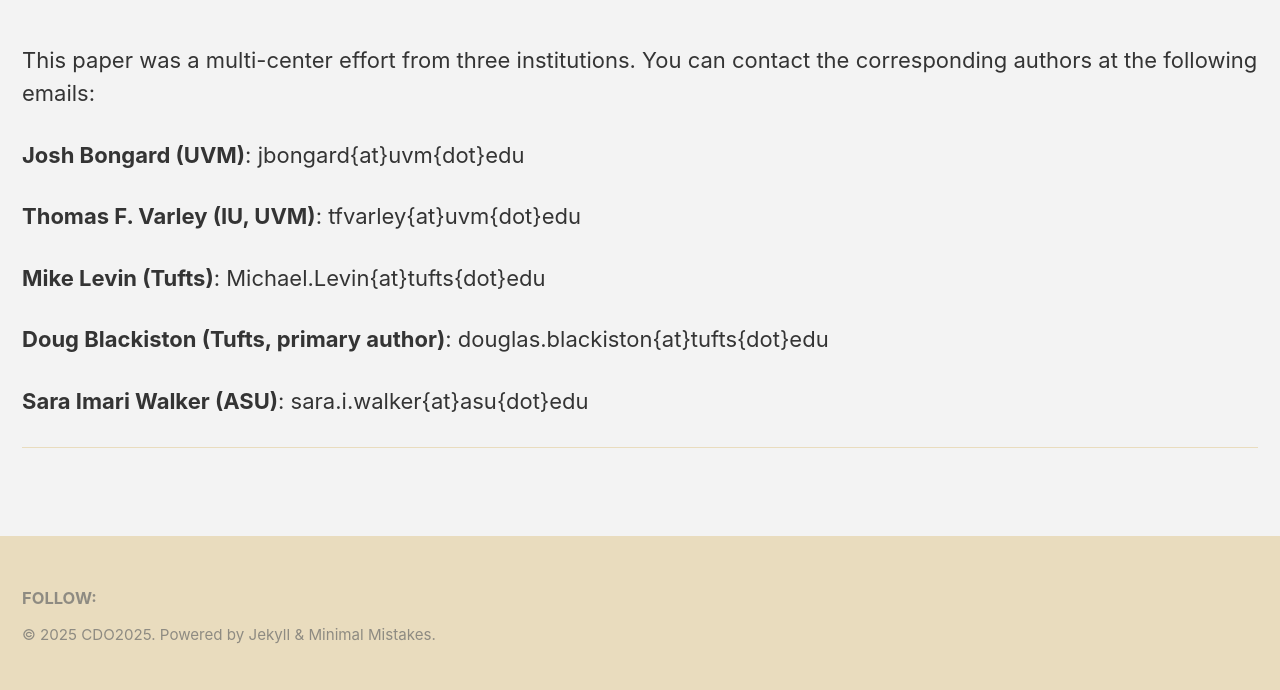
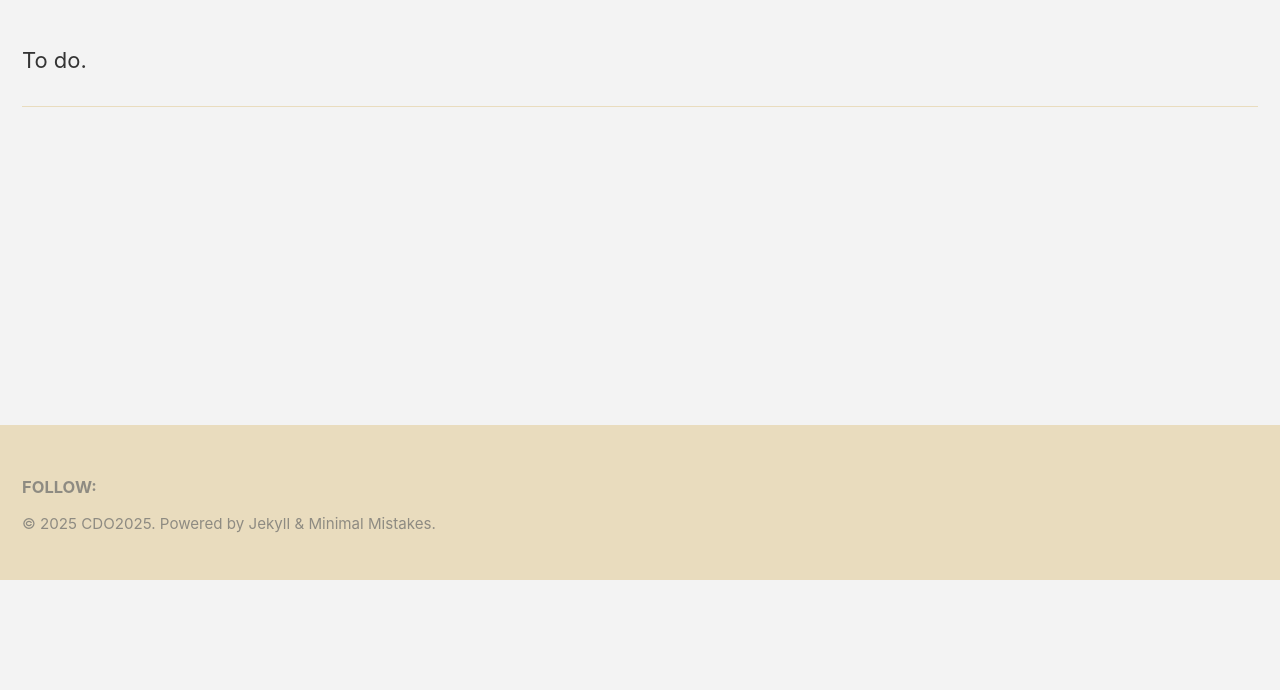
Before and after one commit to CDO2025/cdo2025.github.io, a Jekyll site: the page built from _pages/contact.md, in a window 1280 px wide. Shown: the part 320-1010 px from the top of the page. Built offline with Jekyll 4.4.1, drawn with Linux system fonts in a browser that asks for light colours; cached includes are drawn as plain includes; after the commit the page ends 900 px from its top, so only the background shows below that.

Commit message:
Update contact.md

```diff
--- a/_pages/contact.md
+++ b/_pages/contact.md
@@ -17,16 +17,6 @@ intro:
 
 ---
 
-This paper was a multi-center effort from three institutions. You can contact the corresponding authors at the following emails:
-
-**Josh Bongard (UVM)**: jbongard{at}uvm{dot}edu
-
-**Thomas F. Varley (IU, UVM)**: tfvarley{at}uvm{dot}edu
-
-**Mike Levin (Tufts)**: Michael.Levin{at}tufts{dot}edu
-
-**Doug Blackiston (Tufts, primary author)**: douglas.blackiston{at}tufts{dot}edu
-
-**Sara Imari Walker (ASU)**: sara.i.walker{at}asu{dot}edu
+To do.
 
 ---
```
